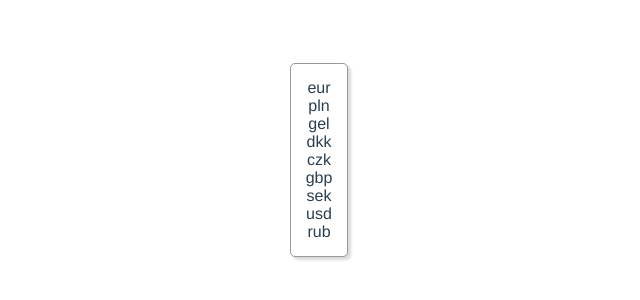
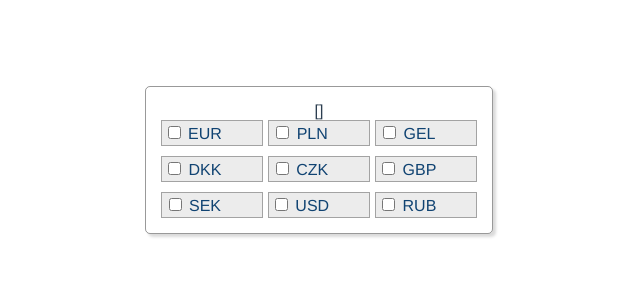
Before and after one commit to kglogins/mintos-test, a Vue app: page / in a window 1280 px wide. Shown: the part 248-548 px from the top of the page, without its empty margins (321-961 px from the left). Built offline with nearby package versions, Linux system fonts and the light colour scheme.

Commit message:
Display currencies and add ability to select them

```diff
--- /dev/null
+++ b/src/components/CurrencyBox.vue
@@ -0,0 +1,48 @@
+<template>
+  <label class="currency-box" :class="isChecked">
+    <span class="currency-box__checkbox-mark" />
+    <input
+      type="checkbox"
+      name="vehicle1"
+      value="currency"
+      @input="$emit('select')"
+    />
+    {{ currency }}
+  </label>
+</template>
+
+<script lang="ts">
+import { Vue } from "vue-property-decorator";
+
+export default Vue.extend({
+  name: "CurrencyBox",
+  props: {
+    currency: String,
+    isSelected: Boolean,
+  },
+  computed: {
+    isChecked() {
+      return this.isSelected ? "currency-box--selected" : "";
+    },
+  },
+});
+</script>
+
+<style scoped lang="scss">
+.currency-box {
+  border: 1px solid #a3a3a3;
+  padding: 2px 40px 2px 2px;
+  text-transform: uppercase;
+  background: #ececec;
+  color: #104372;
+
+  &:hover {
+    background: #dcdcdc;
+    cursor: pointer;
+  }
+
+  &--selected {
+    background: #fff;
+  }
+}
+</style>
--- a/src/components/CurrencySelector.vue
+++ b/src/components/CurrencySelector.vue
@@ -1,10 +1,16 @@
 <template>
   <div class="currency-selector">
-    <div class="currency-selector__selected"></div>
+    <div class="currency-selector__selected">
+      {{ selectedCurrencies }}
+    </div>
     <div class="currency-selector__list">
-      <div v-for="currency in currencies" :key="currency">
-        {{ currency }}
-      </div>
+      <CurrencyBox
+        v-for="currency in currencies"
+        :key="currency"
+        :currency="currency"
+        :isSelected="isSelectedCurrency(currency)"
+        @select="selectCurrency(currency)"
+      />
     </div>
   </div>
 </template>
@@ -12,11 +18,34 @@
 <script lang="ts">
 import { PropType } from "vue";
 import { Vue } from "vue-property-decorator";
+import CurrencyBox from "./CurrencyBox.vue";
+
+const selectedCurrencies: string[] = [];
 
 export default Vue.extend({
   name: "CurrencySelector",
+  components: {
+    CurrencyBox,
+  },
   props: {
     currencies: Array as PropType<Array<string>>,
+  },
+  data: () => ({
+    selectedCurrencies,
+  }),
+  methods: {
+    isSelectedCurrency(currency: string): boolean {
+      return this.selectedCurrencies.includes(currency);
+    },
+    selectCurrency(currency: string): void {
+      const index = this.selectedCurrencies.indexOf(currency, 0);
+
+      if (index > -1) {
+        this.selectedCurrencies.splice(index, 1);
+      } else {
+        this.selectedCurrencies.push(currency);
+      }
+    },
   },
 });
 </script>
@@ -29,5 +58,11 @@ export default Vue.extend({
   box-shadow: 3px 3px 3px rgba(0, 0, 0, 0.15);
   max-width: 800px;
   padding: 15px;
+
+  &__list {
+    display: grid;
+    grid-template-columns: auto auto auto;
+    gap: 10px 5px;
+  }
 }
 </style>
```
